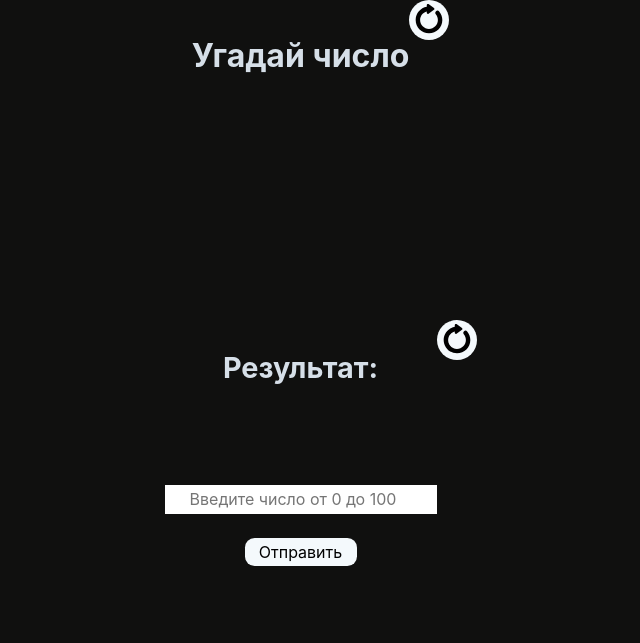
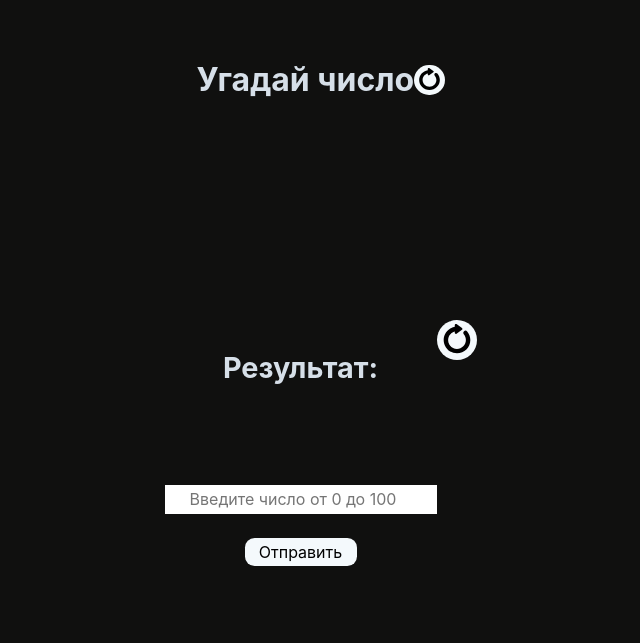
Before and after one commit to L1ttleDolly/guess-the-number, a website built with Vite: page index.html in a window 1280 px wide. Shown: the whole page, without its empty margins (312-952 px from the left). Built offline with nearby package versions, Linux system fonts and the light colour scheme; files whose address does not match are found by name.

```diff
--- a/index.html
+++ b/index.html
@@ -11,7 +11,7 @@
     <header class="header__container">
       <h1 class="header__title">Угадай число</h1>
       <p class="header__description"></p>
-      <button class="button button-interactive"></button>
+      <button class="button button-info"></button>
     </header>
     <main>
       <section class="content">
--- a/src/components/button/button.css
+++ b/src/components/button/button.css
@@ -37,3 +37,15 @@
     background-size: 100%;
     background-position: center;
 }
+
+.button-info {
+    align-self: center;
+    transition-duration: 0.2s;
+    width: 1.9rem;
+    height: 1.9rem;
+    border-radius: 50%;
+    align-items: start;
+    background-image: url("/restart.svg");
+    background-size: 100%;
+    background-position: center;
+}
--- a/src/components/header/header.css
+++ b/src/components/header/header.css
@@ -8,7 +8,7 @@
 }
 
 .header__title {
-    margin-top: 2rem;
+    align-self: center;
     color: #D6DFE8;
 }
 
```
